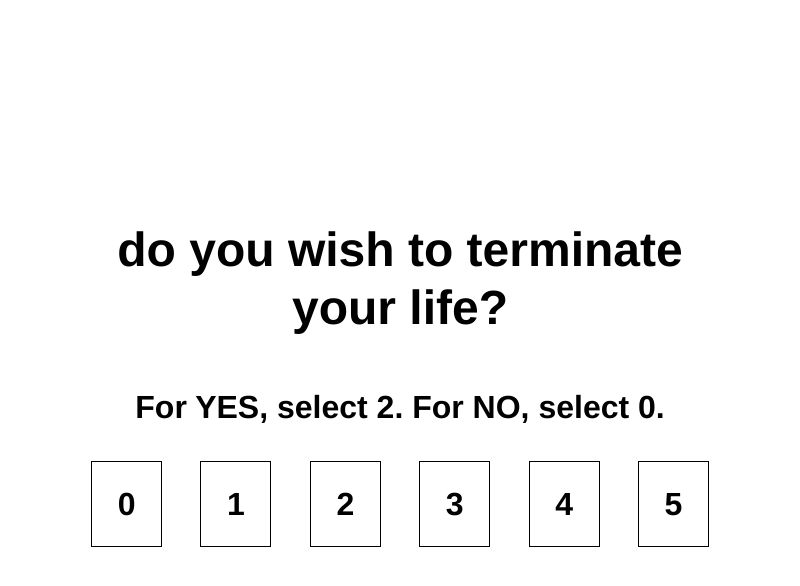
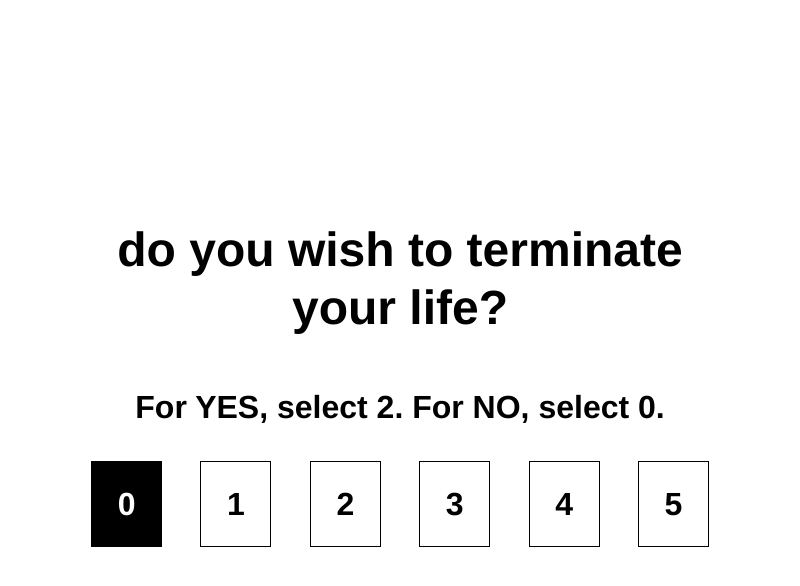
Before and after one commit to skiprox/suicide-app, an Electron app: page index.html in a window 800 px wide. In both pictures the pointer is over the link 126 px from the left and 503 px from the top of the page. Drawn offline with nearby package versions, Linux system fonts and the light colour scheme; files that its build step writes are made by us from their sources.

Commit message:
Adding hover states to buttons

```diff
--- a/public/scss/_suicide.scss
+++ b/public/scss/_suicide.scss
@@ -56,5 +56,10 @@ html, body {
 		font-size: 32px;
 		font-weight: bold;
 		border: 1px solid black;
+		transition: all 0.33s ease;
+		&:hover {
+			background-color: black;
+			color: white;
+		}
 	}
 }
```
